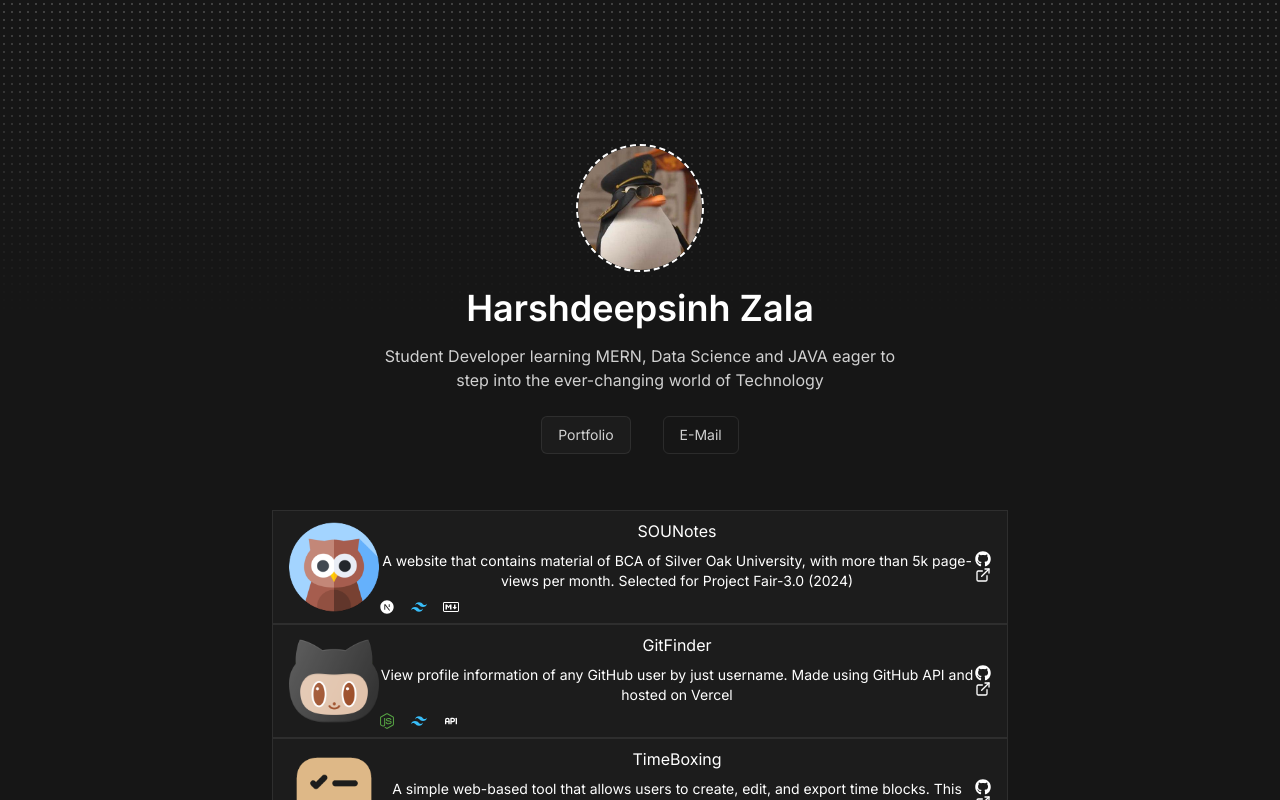
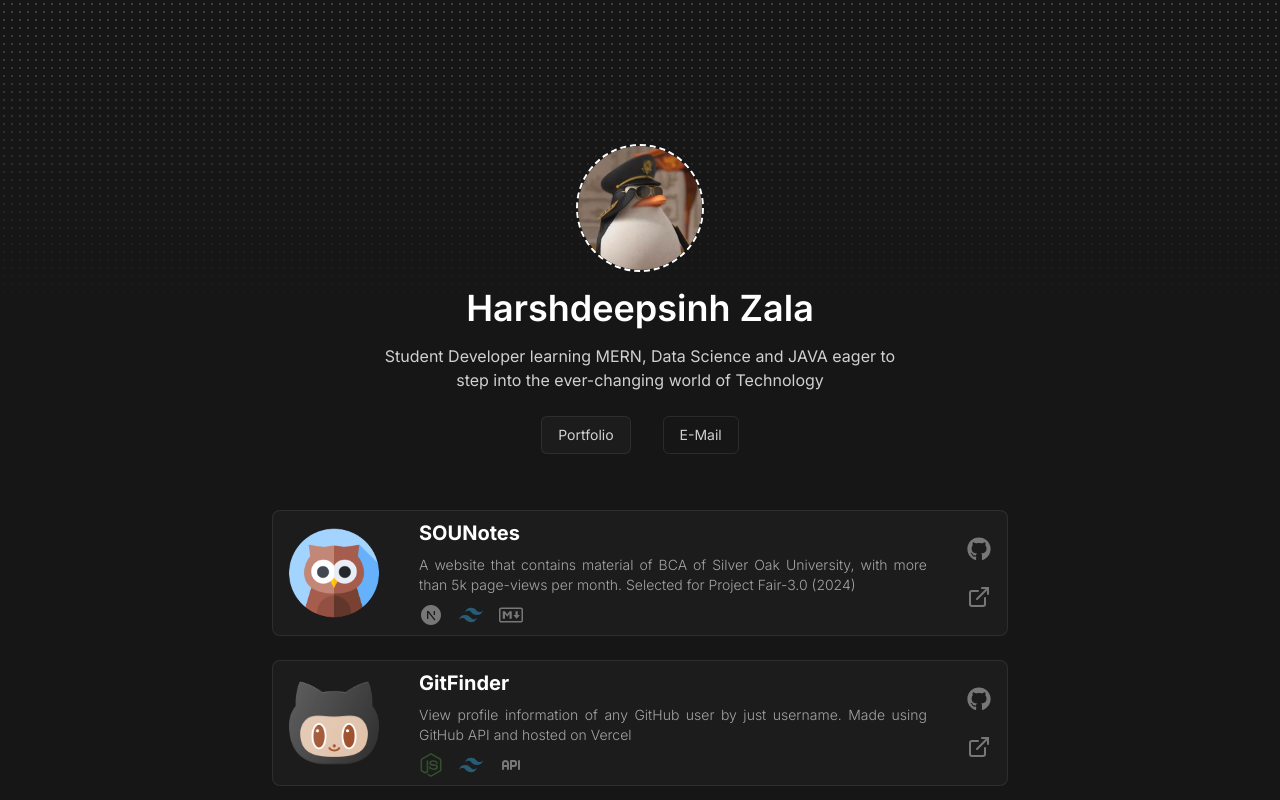
Before and after one commit to hdz-088/ProjectVault, a React (Vite) app: page / in a window 1280 px wide. Shown: the top 800 px of the page. Built offline with nearby package versions, Linux system fonts and the light colour scheme.

Commit message:
250106-CSS_Fixes

```diff
--- a/tailwind.config.js
+++ b/tailwind.config.js
@@ -1,6 +1,10 @@
 /** @type {import('tailwindcss').Config} */
 export default {
-  content: ["./index.html", "./src/**/*.{js,ts,jsx,tsx}"],
+  content: [
+    "./index.html",
+    "./src/**/*.{js,jsx,ts,tsx}",
+    "./Components/**/*.{js,jsx}",
+  ],
   theme: {
     extend: {
       fontFamily: { Inter: ["Inter", "serif"] },
```
